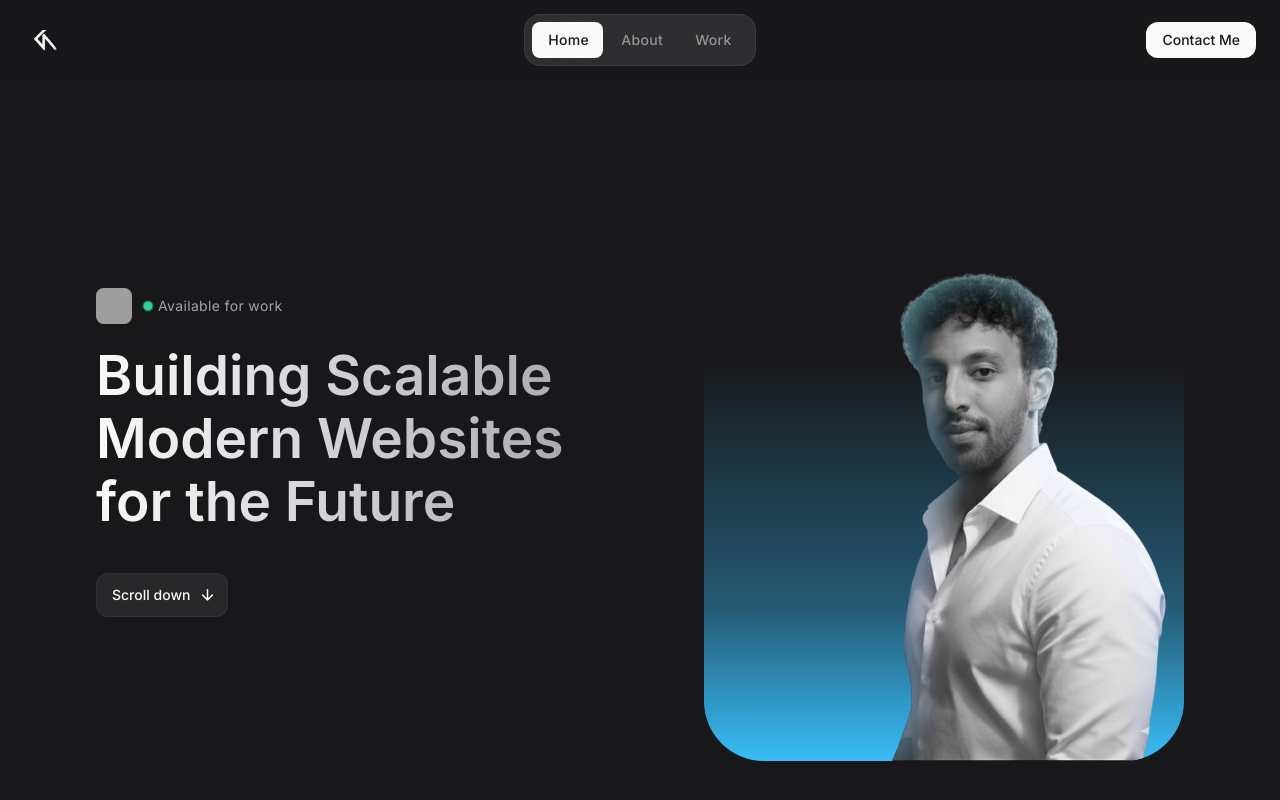
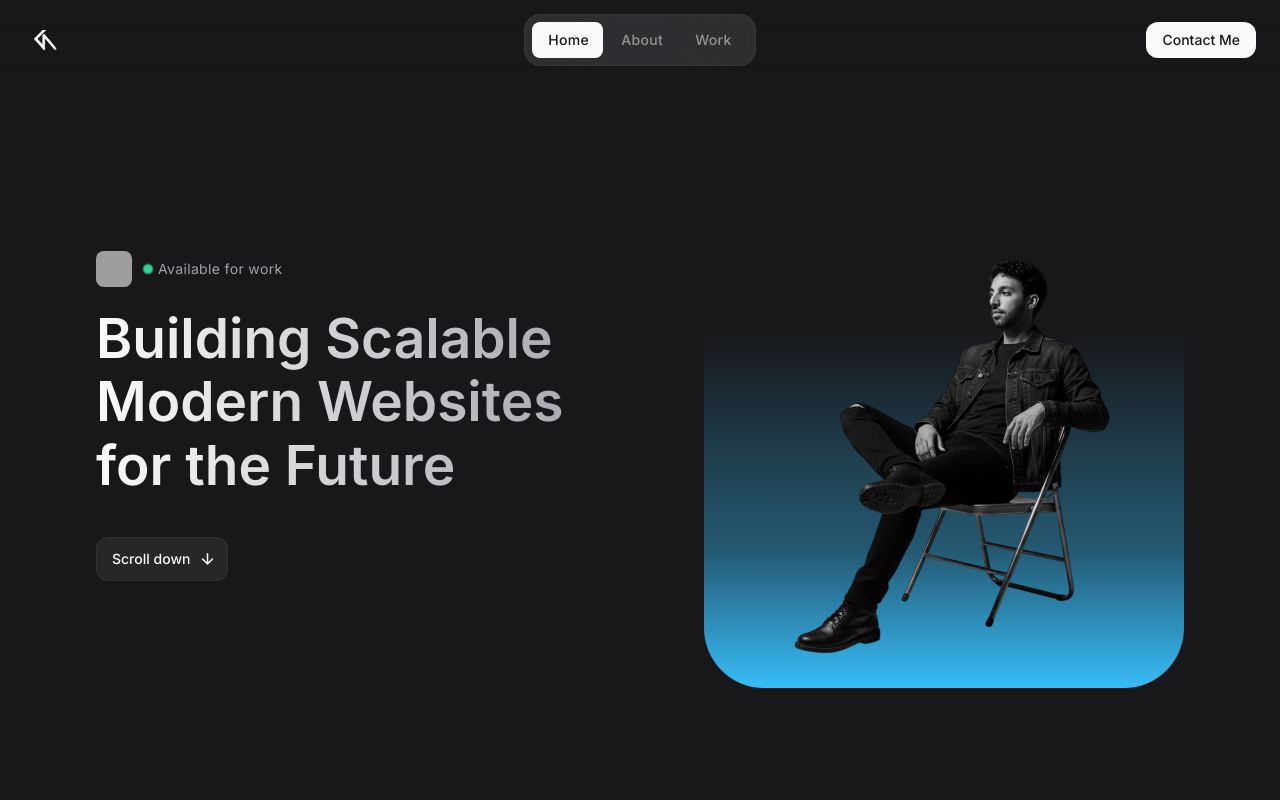
Before and after one commit to kikoNassif/Karim-Nassif, a React (Vite) app: page / in a window 1280 px wide. Shown: the top 800 px of the page. Built offline with nearby package versions, Linux system fonts and the light colour scheme; grey boxes are pictures that could not be loaded.

Commit message:
Updated hero picture (sitting down)

```diff
--- a/src/components/Hero.jsx
+++ b/src/components/Hero.jsx
@@ -61,7 +61,7 @@
         <div className="hidden lg:block">
           <figure className="w-full max-w-[480px] ml-auto bg-gradient-to-t from-sky-400 via-25% via-sky-400/40 to-65% rounded-[60px] overflow-hidden">
             <img
-            src="/images/hero-banner(1).png"
+            src="/images/hero-banner2.png"
             width={656}
             height={800}
             alt="Karim Nassif"
```
Also changed, not shown: public/images/hero-banner2.png (added).
